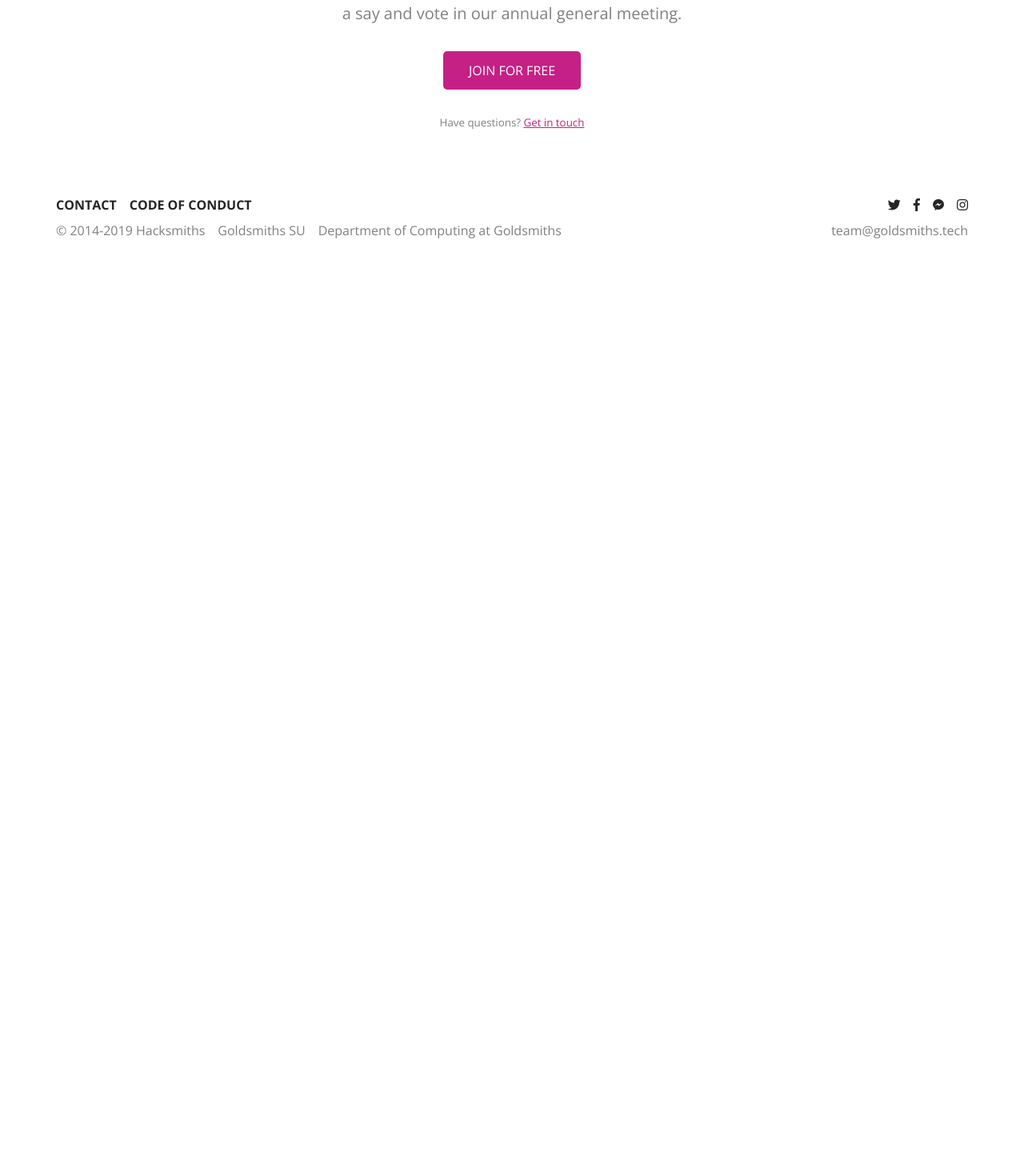
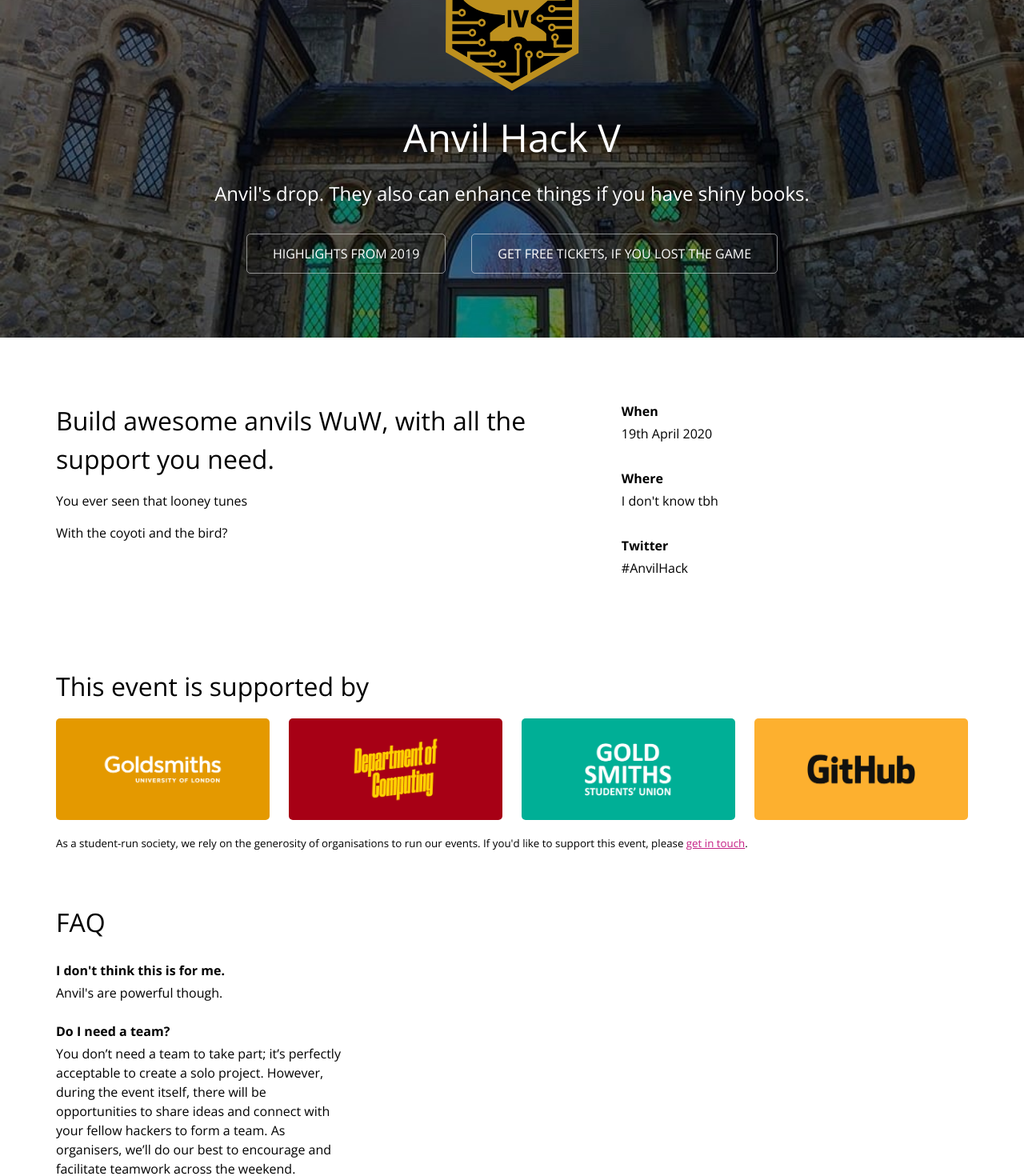
Before and after one commit to skeuomorph/2020.goldsmiths.tech, a Nuxt app: page /events/anvil in a window 1280 px wide. Shown: the part 260-1730 px from the top of the page at 80% size. Before the commit the page ends 800 px from the top, so only its background shows below. Built offline with nearby package versions, Linux system fonts and the light colour scheme.

Commit message:
created anvil draft website

```diff
--- /dev/null
+++ b/pages/events/anvil.vue
@@ -0,0 +1,99 @@
+<template>
+  <div id='event'>
+    <EventHero :event='hero' />
+    <!-- Content inside of the EventIntroText tags will display on the left-hand side of the intro section, below the hero unit -->
+    <EventIntroText :sidebar='introTextSidebarItems'>
+      <h2>Build awesome anvils WuW, with all the support you need.</h2>
+      <p>You ever seen that looney tunes</p>
+      <p>With the coyoti and the bird?</p>
+      <!-- <p>Find out more <a href='#'>here</a>.</p> -->
+    </EventIntroText>
+
+    <!-- Can comment this out if you do not want to display the supporters section -->
+    <EventSupporters :supporters='supporters' :askForSponsorship='askForSponsorship' v-if='supporters.length > 0' />
+    <EventFaq :faqs='faqs' />
+  </div>
+</template>
+
+<script>
+import EventHero from '~/components/EventHero';
+import EventIntroText from '~/components/EventIntroText';
+import EventSupporters from '~/components/EventSupporters';
+import EventFaq from '~/components/EventFaq';
+
+export default {
+  data() {
+    return {
+      // This section is for the hero unit content
+      // Assets go in /static
+      hero: {
+        background: '/events/doc/hero.jpg',
+        logo: '/events/doc/logo.svg',
+        name: 'Anvil Hack V',
+        desc: 'Anvil\'s drop. They also can enhance things if you have shiny books.',
+        buttons: [
+          { label: 'Highlights from 2019', path: '/no-website-yet' },
+          { label: 'Get free tickets, if you lost the game', path: '/free-tix' }
+        ]
+      },
+
+      // This section is for the info blocks on the right-hand side of the intro section, below the hero unit
+      introTextSidebarItems: [
+        {
+          title: 'When',
+          content: '19th April 2020'
+        },
+        {
+          title: 'Where',
+          // content: 'St James Hatcham Building<br>Goldsmiths, University of London<br>SE14 6AD'
+          content: 'I don\'t know tbh'
+        },
+        {
+          title: 'Twitter',
+          content: '#AnvilHack'
+        }
+      ],
+
+      // These are the logos to show as supporters. These must be images in the /static/supporters directory, and must be in .png format.
+      // Leave array empty if you want to hide this section
+      supporters: ['goldsmiths', 'doc', 'goldsu', 'github'],
+      // If false, the line asking for sponsorship will not show
+      askForSponsorship: true,
+
+      // List of FAQs
+      faqs: [
+        // {
+        //   q: `What is a hackathon`,
+        //   a: `Hackathons are invention marathons for developers, designers, psychologists, researchers and more. During the event, participants ('hackers') will build projects that answer our challenges to build awesome creative projects.`
+        // },
+        // {
+        //   q: `Who owns the projects?`,
+        //   a: `All projects built at this event belongs completely to the teams. However, to generate the widest benefit from this event, we encourage attendees to provide Open Source licenses for the results of their work.`
+        // },
+        // {
+        //   q: 'What should I bring?',
+        //   a: 'All participants will need to bring their laptop, charger(s) and any other devices they wish to work on.'
+        // },
+        // {
+        //   q: 'How much does it cost?',
+        //   a: `We want to make this event accessible for everyone, so there is no charge to enter. To make this possible, we need sponsorship.`
+        // },
+        {
+          q: `I don't think this is for me.`,
+          a: `Anvil's are powerful though.`
+        },
+        {
+          q: `Do I need a team?`,
+          a: `You don’t need a team to take part; it’s perfectly acceptable to create a solo project. However, during the event itself, there will be opportunities to share ideas and connect with your fellow hackers to form a team. As organisers, we’ll do our best to encourage and facilitate teamwork across the weekend.`
+        }
+      ]
+    }
+  },
+  components: {
+    EventHero,
+    EventIntroText,
+    EventSupporters,
+    EventFaq
+  }
+}
+</script>
```
